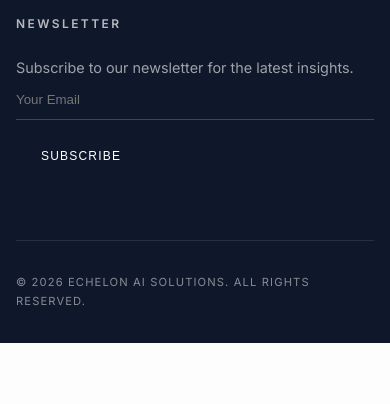
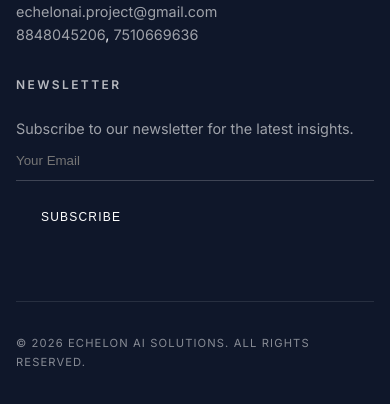
Before and after one commit to asA-win/portflw, a plain HTML site: page freelance-portfolio/about.html in a window 390 px wide. Shown: the part 4563-4967 px from the top of the page. Before the commit the page ends 4906 px from the top, so only its background shows below. Drawn offline with nearby package versions, Linux system fonts and the light colour scheme.

Commit message:
Add contact details to about.html
Added contact details section with email and phone numbers.

```diff
--- a/freelance-portfolio/about.html
+++ b/freelance-portfolio/about.html
@@ -154,6 +154,10 @@
                         <a href="#" aria-label="LinkedIn"><img src="assets/icons/linkedin.svg" alt="LinkedIn" loading="lazy"></a>
                         <a href="#" aria-label="GitHub"><img src="assets/icons/github.svg" alt="GitHub" loading="lazy"></a>
                     </div>
+                    <div class="contact-details" style="margin-top: 15px; font-size: 0.9rem; line-height: 1.6;">
+                        <a href="mailto:echelonai.project@gmail.com">echelonai.project@gmail.com</a><br>
+                        <a href="tel:8848045206">8848045206</a>, <a href="tel:7510669636">7510669636</a>
+                    </div>
                 </div>
                 <div class="footer-col">
                     <h4>Newsletter</h4>
```
